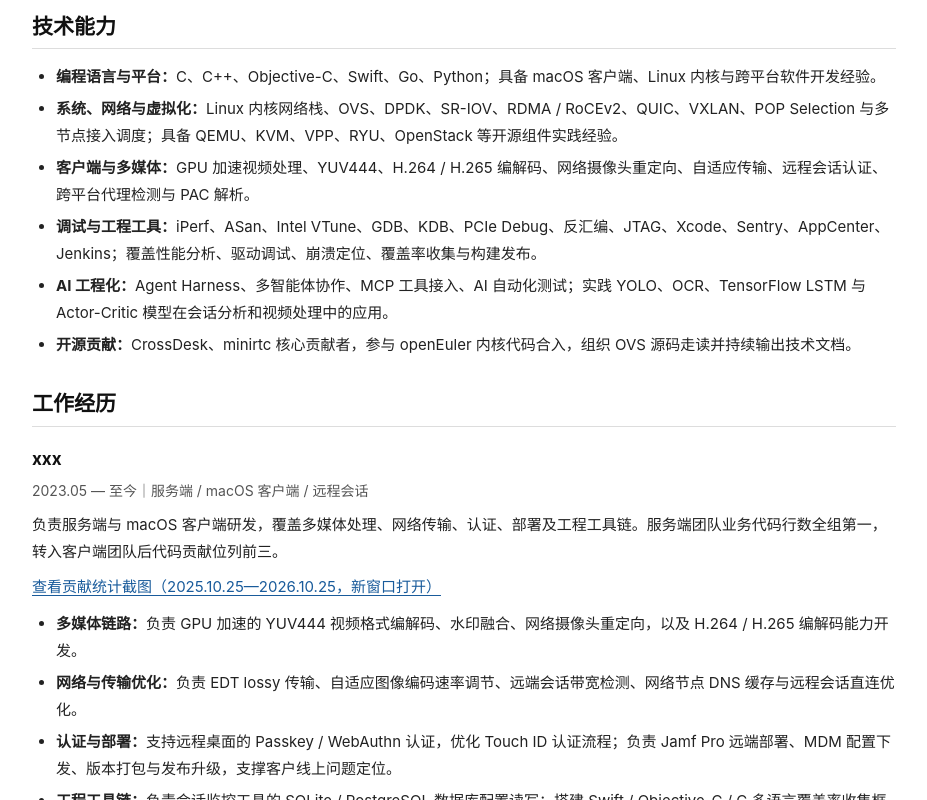
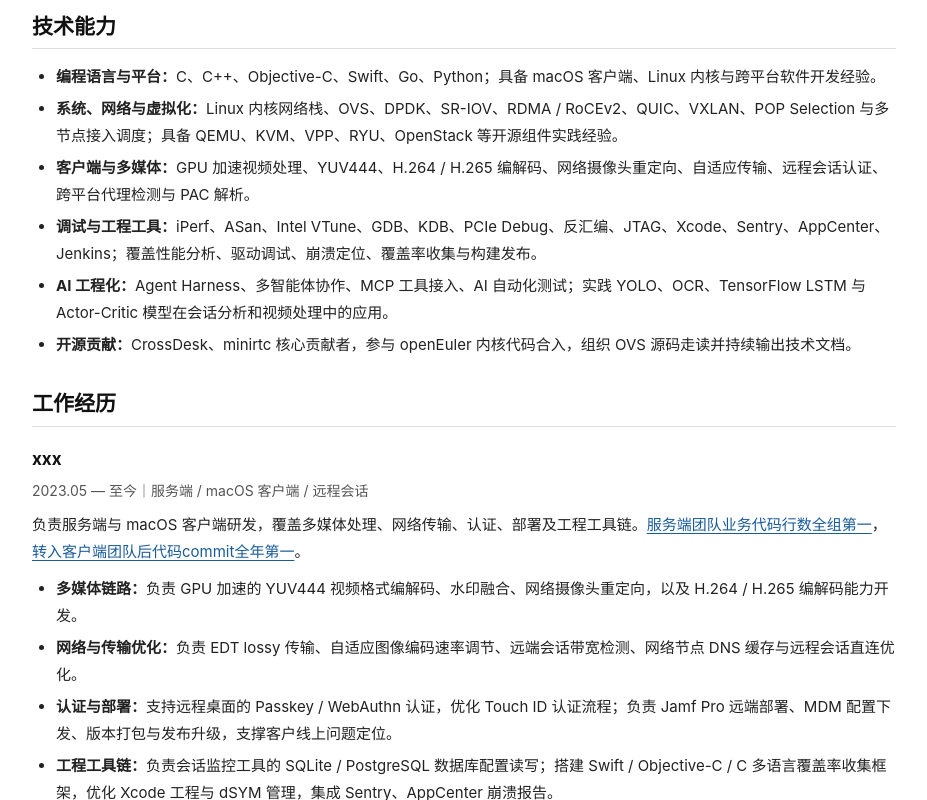
Before and after one commit to zongyangbigpolo/zongyangbigpolo.github.io, a plain HTML site: page index.html in a window 1280 px wide. Shown: the part 374-1174 px from the top of the page, without its empty margins (176-1103 px from the left). Drawn offline with Linux system fonts and the light colour scheme.

Commit message:
Link bilingual contribution rankings to supporting screenshots
Co-authored-by: Copilot App <223556219+Copilot@users.noreply.github.com>

```diff
--- a/index.html
+++ b/index.html
@@ -54,8 +54,7 @@
         <article>
           <h3>xxx</h3>
           <p class="entry-meta"><time datetime="2023-05">2023.05</time> — 至今｜服务端 / macOS 客户端 / 远程会话</p>
-          <p>负责服务端与 macOS 客户端研发，覆盖多媒体处理、网络传输、认证、部署及工程工具链。服务端团队业务代码行数全组第一，转入客户端团队后代码贡献位列前三。</p>
-          <p><a href="assets/images/citrix-contributions-2025-2026.png" target="_blank" rel="noopener noreferrer">查看贡献统计截图（2025.10.25—2026.10.25，新窗口打开）</a></p>
+          <p>负责服务端与 macOS 客户端研发，覆盖多媒体处理、网络传输、认证、部署及工程工具链。<a href="assets/images/citrix-server-code-contributions.jpg" target="_blank" rel="noopener noreferrer">服务端团队业务代码行数全组第一</a>，<a href="assets/images/citrix-contributions-2025-2026.png" target="_blank" rel="noopener noreferrer" title="统计区间：2025.10.25—2026.10.25">转入客户端团队后代码commit全年第一</a>。</p>
           <ul>
             <li><strong>多媒体链路：</strong>负责 GPU 加速的 YUV444 视频格式编解码、水印融合、网络摄像头重定向，以及 H.264 / H.265 编解码能力开发。</li>
             <li><strong>网络与传输优化：</strong>负责 EDT lossy 传输、自适应图像编码速率调节、远端会话带宽检测、网络节点 DNS 缓存与远程会话直连优化。</li>
```
Also changed, not shown: en.html (+1 -1 lines), assets/images/citrix-server-code-contributions.jpg (added).
